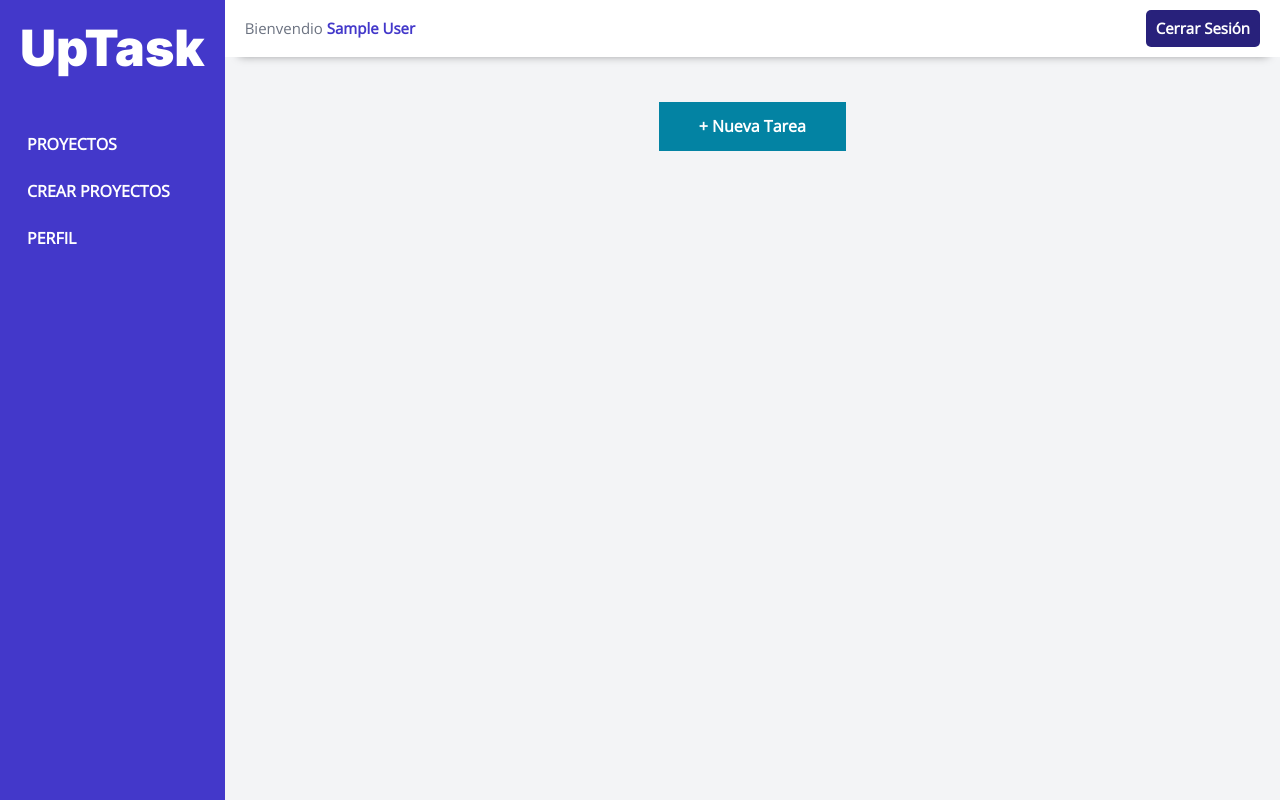
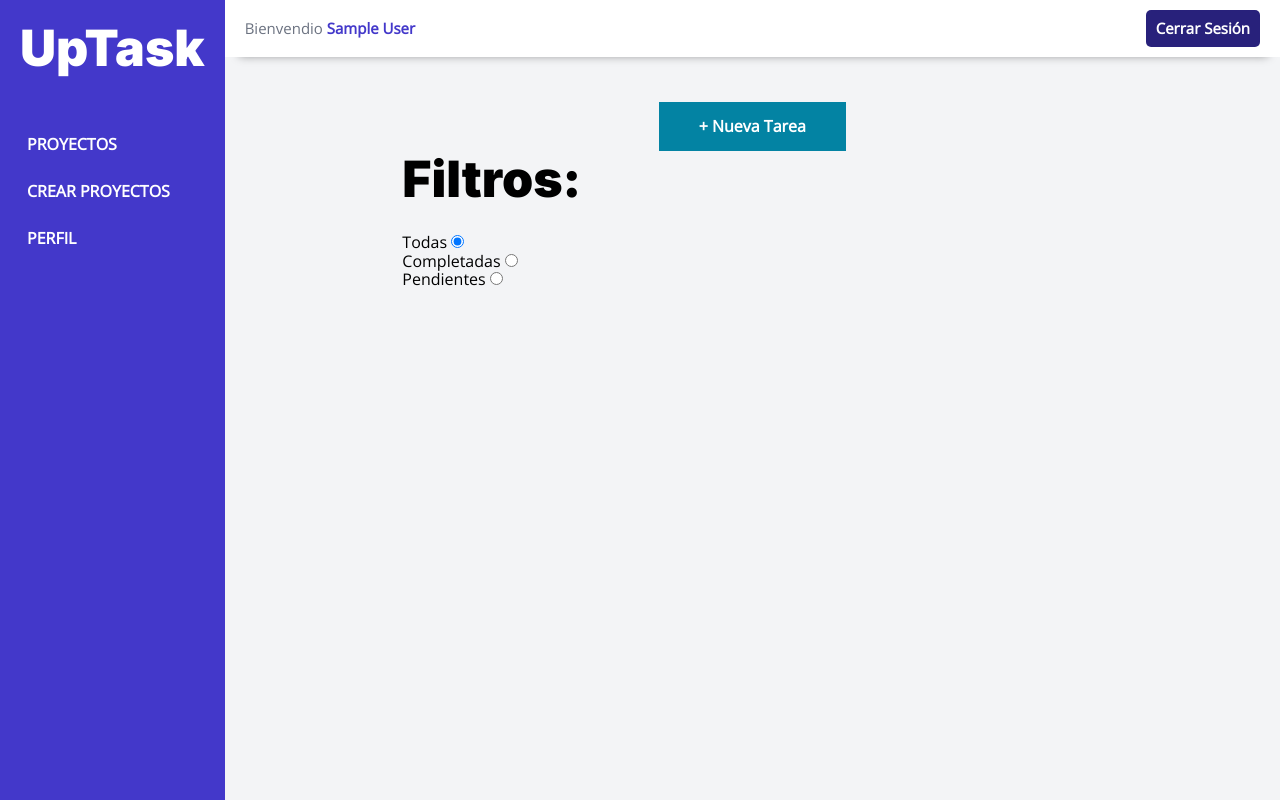
Before and after one commit to ivan-burgio/proyecto-uptask-mvc, a PHP site: the page made by views/dashboard/proyecto.php in a window 1280 px wide. Run offline with PHP 8.4, Linux system fonts and the light colour scheme; the template is opened without the code that fills it, so the values that code supplies are empty; the visitor is signed in with stand-in values (Sample User, id 1).

Commit message:
Creando el formulario

```diff
--- a/views/dashboard/proyecto.php
+++ b/views/dashboard/proyecto.php
@@ -11,6 +11,43 @@
             </button>
         </div>
 
+        <div id="filtros" class="filtros">
+            <div class="filtros-inputs">
+                <h2>Filtros:</h2>
+
+                <div class="campos">
+                    <label for="todas">Todas</label>
+                    <input
+                        type="radio"
+                        id="todas"
+                        name="filtro"
+                        value=""
+                        checked
+                    >
+                </div>
+
+                <div class="campos">
+                    <label for="completadas">Completadas</label>
+                    <input
+                        type="radio"
+                        id="completadas"
+                        name="filtro"
+                        value="1"
+                    >
+                </div>
+
+                <div class="campos">
+                    <label for="pendientes">Pendientes</label>
+                    <input
+                        type="radio"
+                        id="pendientes"
+                        name="filtro"
+                        value="0"
+                    >
+                </div>
+            </div>
+        </div>
+
         <ul id="listado-tareas" class="listado-tareas"></ul>
     </div>
 
```
